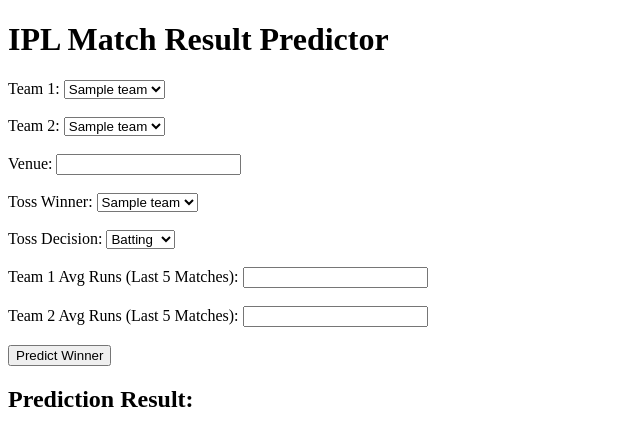
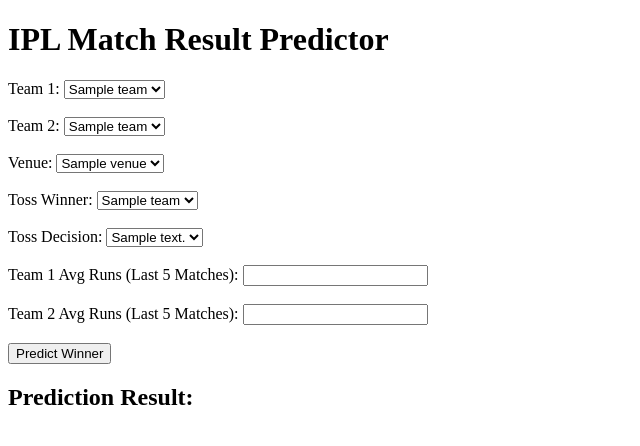
Before and after one commit to pkala7968/IPL-win-predictor, a Flask app: template templates/index.html in a window 1280 px wide. Shown: the top 446 px of the page, without its empty margins (0-640 px from the left). Run offline with Flask 3, Linux system fonts and the light colour scheme; the template is opened without the code that fills it: most values are stand-ins (such as "Sample title", 1, 10 or a date in 2020); parts of the project's set-up code (start-up, migrations or seed data) failed here and were passed over.

Commit message:
change 1

```diff
--- a/app.py
+++ b/app.py
@@ -2,14 +2,25 @@ from flask import Flask, request, render_template, jsonify
 import joblib
 import numpy as np
 
-# Load the saved model and encoders
+# Load the saved model, encoders, and label encoders
 saved_data = joblib.load("ipl_match_predictor.pkl")
 model = saved_data["model"]
 ordinal_encoder = saved_data["ordinal_encoder"]
+label_encoders = saved_data["label_encoders"]  # Load the label_encoders dictionary
 
-# Get the list of teams from the OrdinalEncoder
-# Assuming 'team1' is the first column in the encoder
-teams = ordinal_encoder.categories_[0]
+# Retrieve the LabelEncoder for toss_decision
+toss_decision_encoder = label_encoders["toss_decision"]
+
+# Verify the order of columns in the OrdinalEncoder
+for i, column_categories in enumerate(ordinal_encoder.categories_):
+    print(f"Column {i}: {column_categories}")
+
+# Get the list of teams and venues from the OrdinalEncoder
+teams = ordinal_encoder.categories_[0]  # team1
+venues = ordinal_encoder.categories_[2]  # venue
+
+# Get the list of toss decisions from the LabelEncoder
+toss_decisions = toss_decision_encoder.classes_
 
 # Initialize Flask app
 app = Flask(__name__)
@@ -17,7 +28,7 @@ app = Flask(__name__)
 # Home page
 @app.route("/")
 def home():
-    return render_template("index.html", teams=teams)
+    return render_template("index.html", teams=teams, venues=venues, toss_decisions=toss_decisions)
 
 # Prediction endpoint
 @app.route("/predict", methods=["POST"])
@@ -31,8 +42,11 @@ def predict():
     team1_avg_runs_last_5 = float(request.form["team1_avg_runs_last_5"])
     team2_avg_runs_last_5 = float(request.form["team2_avg_runs_last_5"])
 
-    # Encode the input data
-    encoded_input = ordinal_encoder.transform([[team1, team2, venue, toss_winner, toss_decision]])
+    # Encode the input data using the OrdinalEncoder
+    encoded_input = ordinal_encoder.transform([[team1, team2, venue]])
+
+    # Encode the toss_decision using the LabelEncoder
+    toss_decision_encoded = toss_decision_encoder.transform([toss_decision])[0]
 
     # Prepare the input for prediction
     example_input = [
@@ -40,8 +54,7 @@ def predict():
             encoded_input[0][0],  # team1_encoded
             encoded_input[0][1],  # team2_encoded
             encoded_input[0][2],  # venue_encoded
-            encoded_input[0][3],  # toss_winner_encoded
-            encoded_input[0][4],  # toss_decision_encoded
+            toss_decision_encoded,  # toss_decision_encoded
             team1_avg_runs_last_5,
             team2_avg_runs_last_5,
         ]
@@ -51,11 +64,11 @@ def predict():
     prediction = model.predict(example_input)
 
     # Decode the predicted winner
-    predicted_winner = ordinal_encoder.categories_[-1][prediction[0]]  # Assuming winner is the last column
+    predicted_winner = ordinal_encoder.categories_[0][prediction[0]]  # Use Column 0 (teams)
 
     # Return the prediction
     return jsonify({"predicted_winner": predicted_winner})
 
 # Run the app
 if __name__ == "__main__":
-    app.run(debug=True)
+    app.run(host="0.0.0.0", port=5000, debug=True)
--- a/templates/index.html
+++ b/templates/index.html
@@ -23,7 +23,11 @@
         </select><br><br>
 
         <label for="venue">Venue:</label>
-        <input type="text" id="venue" name="venue" required><br><br>
+        <select id="venue" name="venue" required>
+            {% for venue in venues %}
+                <option value="{{ venue }}">{{ venue }}</option>
+            {% endfor %}
+        </select><br><br>
 
         <label for="toss_winner">Toss Winner:</label>
         <select id="toss_winner" name="toss_winner" required>
@@ -34,8 +38,9 @@
 
         <label for="toss_decision">Toss Decision:</label>
         <select id="toss_decision" name="toss_decision" required>
-            <option value="Batting">Batting</option>
-            <option value="Bowling">Bowling</option>
+            {% for decision in toss_decisions %}
+                <option value="{{ decision }}">{{ decision }}</option>
+            {% endfor %}
         </select><br><br>
 
         <label for="team1_avg_runs_last_5">Team 1 Avg Runs (Last 5 Matches):</label>
```
